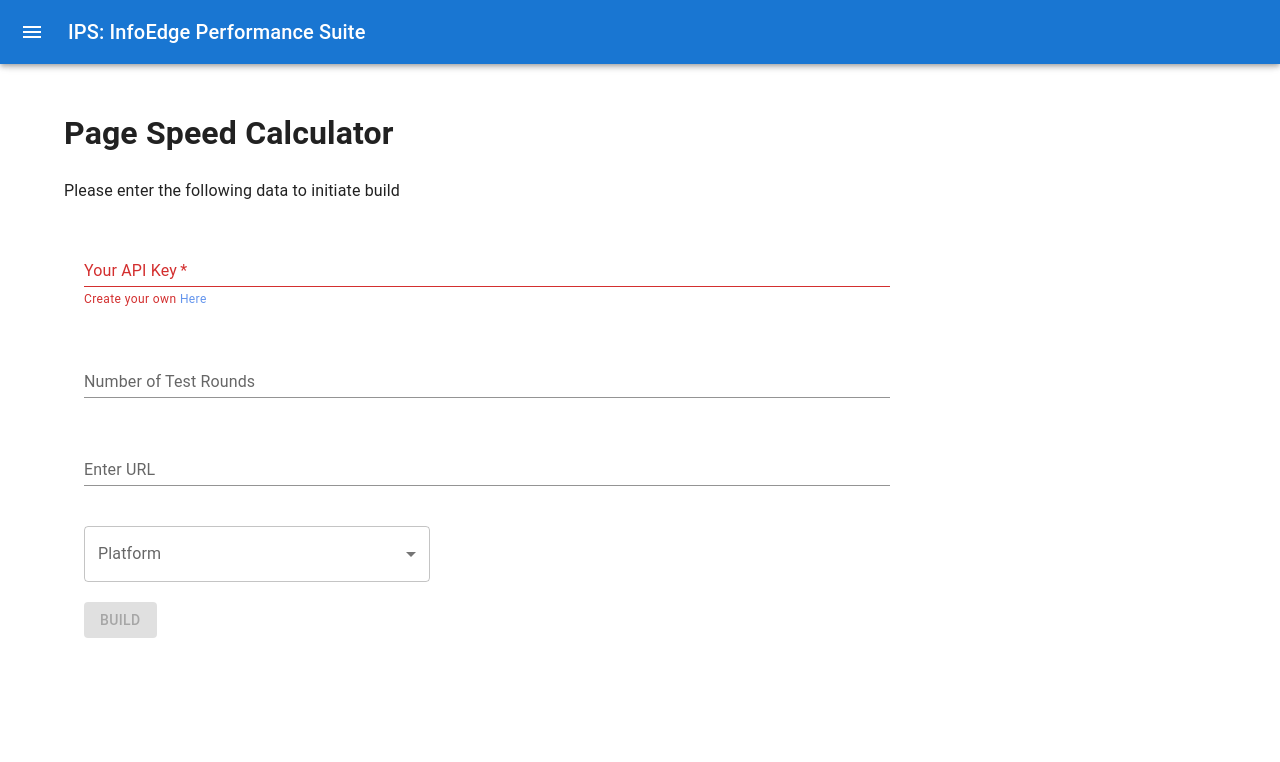
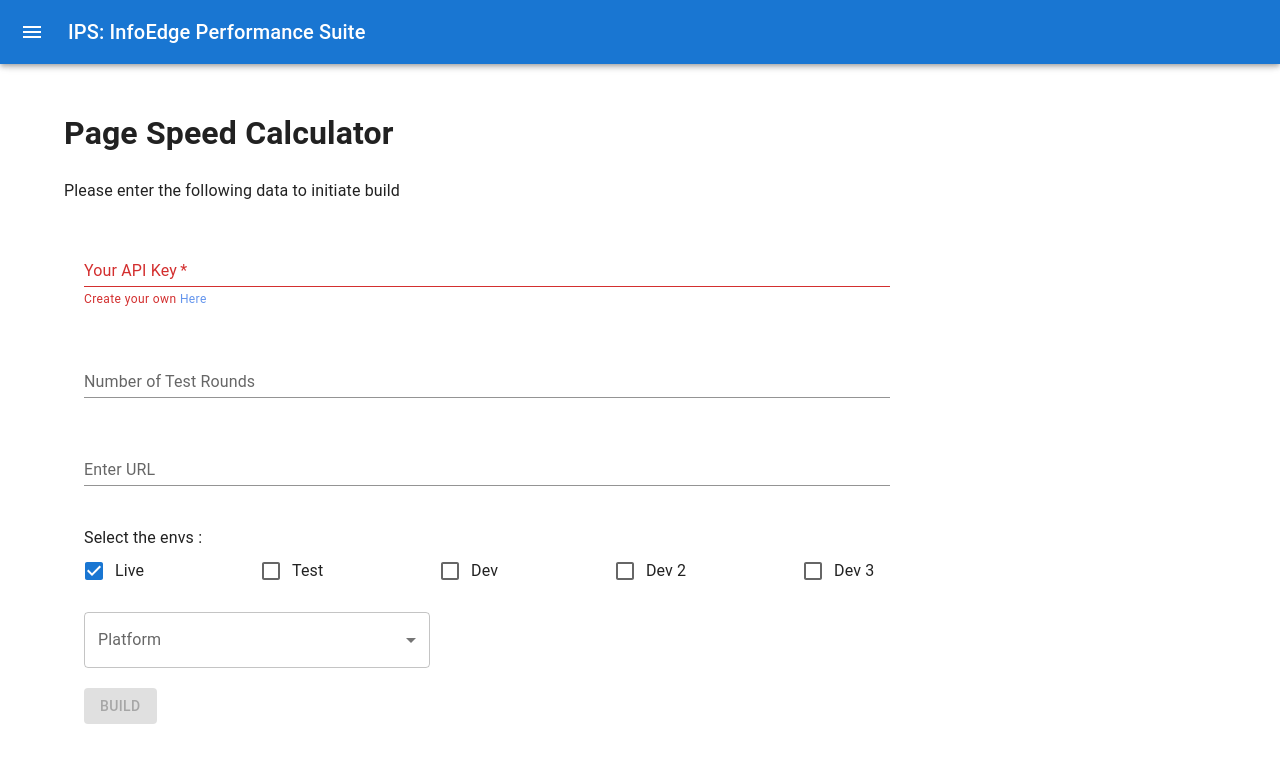
Before and after one commit to dewalchaturvedi/GROOT-110, a React (Create React App) app: page / in a window 1280 px wide. Shown: the top 762 px of the page. Built offline with nearby package versions, Linux system fonts and the light colour scheme.

Commit message:
Added support for dynamic param addition for different envs
Signed-off-by: Shubham <shubham.2@99acres.com>

```diff
--- /dev/null
+++ b/src/components/CheckBox/index.js
@@ -0,0 +1,19 @@
+import React from "react";
+import FormGroup from "@mui/material/FormGroup";
+import FormControlLabel from "@mui/material/FormControlLabel";
+import Checkbox from "@mui/material/Checkbox";
+
+const CheckboxWithLabel = (props) => {
+  const { checked = false, handleChange = () => {}, label = "" } = props;
+
+  return (
+    <FormGroup>
+      <FormControlLabel
+        control={<Checkbox onChange={handleChange} checked={checked} />}
+        label={label}
+      />
+    </FormGroup>
+  );
+};
+
+export default CheckboxWithLabel;
--- a/src/components/PerformanceCalculator/index.js
+++ b/src/components/PerformanceCalculator/index.js
@@ -8,11 +8,21 @@ import PersistentDrawerLeft from '../Drawer';
 import Filter from '../Selector/Filter';
 import ToastMessage from '../ToastMessage';
 import LinearProgressWithLabel from '../LinearProgressWithLabel';
+import CheckboxWithLabel from '../CheckBox';
+import { getUrlListForSelectedEnvs } from '../../utilities/getUrlListForSelectedEnvs';
 
 const textContainerStyle = {
     width: '70%',
     margin: 20
 };
+
+const PERFORMANCE_ENVS = {
+    live: { label: "Live", selected: true, queryString: '' },
+    test: { label: "Test", selected: false, queryString: 'module=test' },
+    dev: { label: "Dev", selected: false, queryString: 'module=dev' },
+    dev2: { label: "Dev 2", selected: false, queryString: 'module=dev2' },
+    dev3: { label: "Dev 3", selected: false, queryString: 'module=dev3' },
+  };
 
 const PerformanceCalculator = props => {
     const [psiConfig, setPsiConfig] = useState({
@@ -21,6 +31,7 @@ const PerformanceCalculator = props => {
         urlListCSV: '',
         apiKey: '',
     });
+    const [performanceEnvs, setPerformanceEnvs] = useState(PERFORMANCE_ENVS)
     const [isShimmer, setShimmer] = useState({ mobile: true, desktop: true })
     const [mobileTestScores, setMobileTestScores] = useState([]);
     const [desktopTestScores, setDesktopTestScores] = useState([]);
@@ -56,7 +67,8 @@ const PerformanceCalculator = props => {
         hideShimmer();
     }, [mobileMedianScores, desktopMedianScores]);
     const triggerBuild = () => {
-        getSpeedData({ round: psiConfig?.numberOfRounds, urlListCSV: psiConfig?.urlListCSV, device: psiConfig.platform, setMobileTestScores, setDesktopTestScores, setMobileMedianScores, setDesktopMedianScores, setSnackBar, apiKey: psiConfig?.apiKey, setDesktopAverageScores, setMobileAverageScores, setSuccessCount, setErrorCount, setTotalUrlCount, setProgress, setQueueCount });
+        const urlListCSV = getUrlListForSelectedEnvs(psiConfig?.urlListCSV, performanceEnvs);
+        getSpeedData({ round: psiConfig?.numberOfRounds, urlListCSV: urlListCSV, device: psiConfig.platform, setMobileTestScores, setDesktopTestScores, setMobileMedianScores, setDesktopMedianScores, setSnackBar, apiKey: psiConfig?.apiKey, setDesktopAverageScores, setMobileAverageScores, setSuccessCount, setErrorCount, setTotalUrlCount, setProgress, setQueueCount });
         setBuildRunning(true);
     };
 
@@ -69,6 +81,8 @@ const PerformanceCalculator = props => {
             return setShimmer({ ...isShimmer, mobile: !mobileMedianScores.length > 0 })
         }
     }
+
+    const selectedEnvCount = Object.keys(performanceEnvs).filter(env => performanceEnvs[env].selected).length;
     return (
         <div>
             <Container>
@@ -86,13 +100,33 @@ const PerformanceCalculator = props => {
                     <TextField id="urlListCSV" label="Enter URL" variant="standard" style={textContainerStyle}
                         onChange={handleChange} />
                 </div>
+                <div style={{ margin: "20px", width: "70%" }}>
+                    <div>Select the envs : </div>
+                    <div style={{display: 'flex', justifyContent: 'space-between'}}>
+                        {Object.keys(performanceEnvs).map((env) => {
+                            const envState = performanceEnvs[env];
+                            return (
+                                <CheckboxWithLabel
+                                    checked={envState.selected}
+                                    handleChange={() =>
+                                        setPerformanceEnvs({
+                                        ...performanceEnvs,
+                                        [env]: { ...envState, selected: !envState.selected },
+                                        })
+                                    }
+                                    label={envState.label}
+                                />
+                            );
+                        })}
+                    </div>
+                </div>
                 <div style={{ width: '30%', margin: 20 }}>
                     <Selector handleSelectorChange={handleChange} />
                 </div>
                 <div style={{ margin: 20 }}>
                     <Grid container spacing={2}>
                         <Grid item xs={2}>
-                        <Button variant="contained" onClick={triggerBuild} disabled={!psiConfig.numberOfRounds || !psiConfig.urlListCSV || !psiConfig.apiKey}  >Build</Button>
+                        <Button variant="contained" onClick={triggerBuild} disabled={!psiConfig.numberOfRounds || !psiConfig.urlListCSV || !psiConfig.apiKey || !selectedEnvCount}  >Build</Button>
                         </Grid>
                         {buildRunning && <>
                             <Grid item xs={3}><p>Total URLs: {totalUrlCount}</p></Grid>
--- /dev/null
+++ b/src/utilities/appendQueryParams.js
@@ -0,0 +1,4 @@
+export const appendQueryParams = (url, params = "") => {
+  if (!params) return url;
+  return url + (url.includes("?") ? "&" : "?") + params;
+};
--- /dev/null
+++ b/src/utilities/getUrlListForSelectedEnvs.js
@@ -0,0 +1,22 @@
+import { appendQueryParams } from "./appendQueryParams";
+
+export const getUrlListForSelectedEnvs = (urlListCsv, performanceEnvs) => {
+  if (!urlListCsv.length) return "";
+  const urlListArray = urlListCsv.split(",");
+
+  let finalUrlList = [];
+  Object.keys(performanceEnvs).forEach((env) => {
+    const envState = performanceEnvs[env];
+    if (envState.selected) {
+      finalUrlList = [
+        ...finalUrlList,
+        ...urlListArray.map((url) =>
+          appendQueryParams(url, envState.queryString)
+        ),
+      ];
+    }
+  });
+
+  let finalUrlListCsv = finalUrlList.join(",");
+  return finalUrlListCsv;
+};
```
